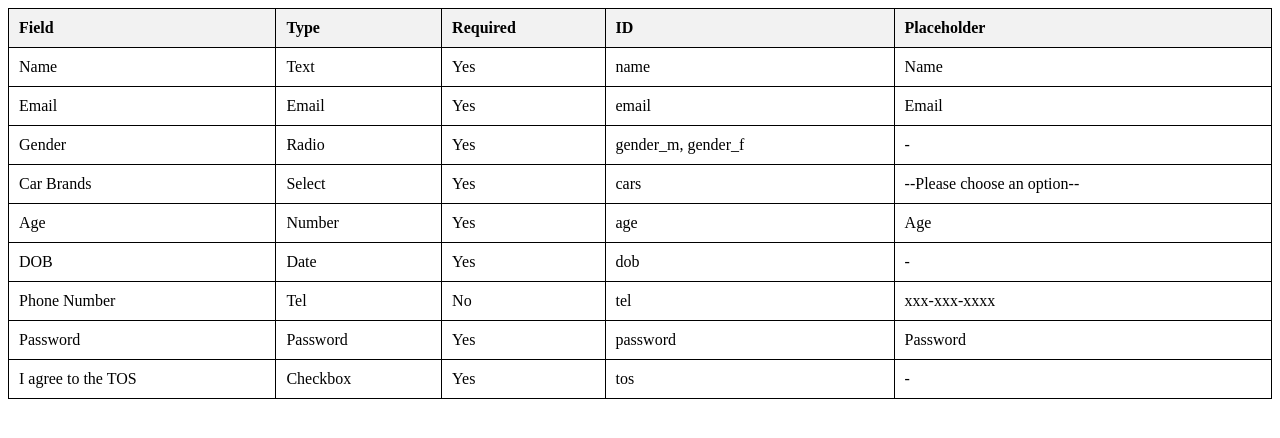
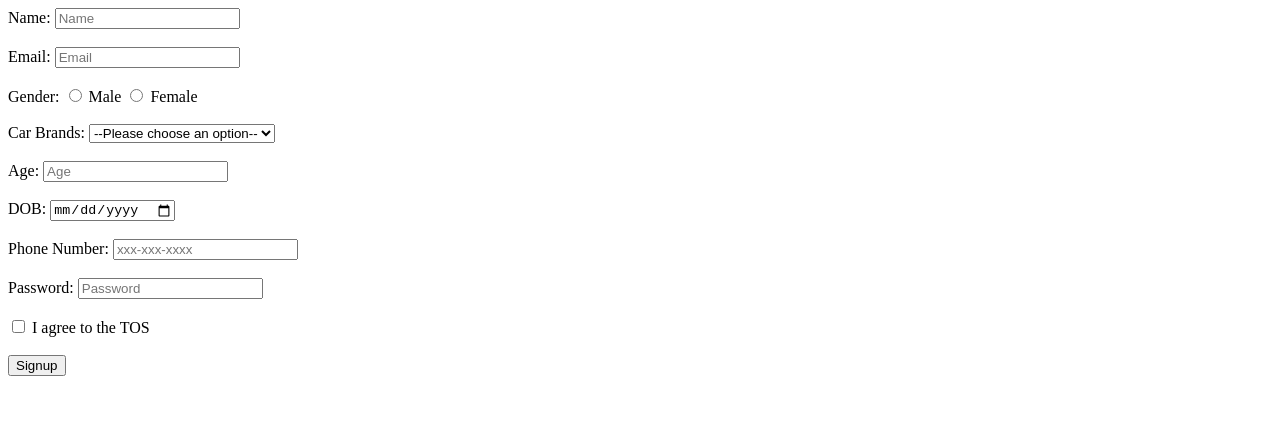
Before and after one commit to acciojob/signup-form-car-Karankk85, a website: page main.html in a window 1280 px wide. Drawn offline with Linux system fonts and the light colour scheme.

Commit message:
created a submission

```diff
--- a/main.html
+++ b/main.html
@@ -8,78 +8,54 @@
 
 <body>
 	<!-- the entire body must be written by student -->
-	<table>
-        <tr>
-            <th>Field</th>
-            <th>Type</th>
-            <th>Required</th>
-            <th>ID</th>
-            <th>Placeholder</th>
-        </tr>
-        <tr>
-            <td>Name</td>
-            <td>Text</td>
-            <td>Yes</td>
-            <td>name</td>
-            <td>Name</td>
-        </tr>
-        <tr>
-            <td>Email</td>
-            <td>Email</td>
-            <td>Yes</td>
-            <td>email</td>
-            <td>Email</td>
-        </tr>
-        <tr>
-            <td>Gender</td>
-            <td>Radio</td>
-            <td>Yes</td>
-            <td>gender_m, gender_f</td>
-            <td>-</td>
-        </tr>
-        <tr>
-            <td>Car Brands</td>
-            <td>Select</td>
-            <td>Yes</td>
-            <td>cars</td>
-            <td>--Please choose an option--</td>
-        </tr>
-        <tr>
-            <td>Age</td>
-            <td>Number</td>
-            <td>Yes</td>
-            <td>age</td>
-            <td>Age</td>
-        </tr>
-        <tr>
-            <td>DOB</td>
-            <td>Date</td>
-            <td>Yes</td>
-            <td>dob</td>
-            <td>-</td>
-        </tr>
-        <tr>
-            <td>Phone Number</td>
-            <td>Tel</td>
-            <td>No</td>
-            <td>tel</td>
-            <td>xxx-xxx-xxxx</td>
-        </tr>
-        <tr>
-            <td>Password</td>
-            <td>Password</td>
-            <td>Yes</td>
-            <td>password</td>
-            <td>Password</td>
-        </tr>
-        <tr>
-            <td>I agree to the TOS</td>
-            <td>Checkbox</td>
-            <td>Yes</td>
-            <td>tos</td>
-            <td>-</td>
-        </tr>
-    </table>
+	<form action="#" method="post">
+        <label for="name">Name:</label>
+        <input type="text" id="name" name="name" placeholder="Name" required>
+        <br><br>
+
+        <label for="email">Email:</label>
+        <input type="email" id="email" name="email" placeholder="Email" required>
+        <br><br>
+
+        <label>Gender:</label>
+        <input type="radio" id="gender_m" name="gender" value="male" required>
+        <label for="gender_m">Male</label>
+        <input type="radio" id="gender_f" name="gender" value="female" required>
+        <label for="gender_f">Female</label>
+        <br><br>
+
+        <label for="cars">Car Brands:</label>
+        <select id="cars" name="cars" required>
+            <option value="" disabled selected>--Please choose an option--</option>
+            <option value="toyota">Toyota</option>
+            <option value="honda">Honda</option>
+            <option value="ford">Ford</option>
+            <option value="bmw">BMW</option>
+        </select>
+        <br><br>
+
+        <label for="age">Age:</label>
+        <input type="number" id="age" name="age" placeholder="Age" required>
+        <br><br>
+
+        <label for="dob">DOB:</label>
+        <input type="date" id="dob" name="dob" required>
+        <br><br>
+
+        <label for="tel">Phone Number:</label>
+        <input type="tel" id="tel" name="tel" placeholder="xxx-xxx-xxxx">
+        <br><br>
+
+        <label for="password">Password:</label>
+        <input type="password" id="password" name="password" placeholder="Password" required>
+        <br><br>
+
+        <input type="checkbox" id="tos" name="tos" required>
+        <label for="tos">I agree to the TOS</label>
+        <br><br>
+
+        <button type="submit">Signup</button>
+    </form>
     <script type="text/javascript" src="./script.js">
 </script>
 
```
